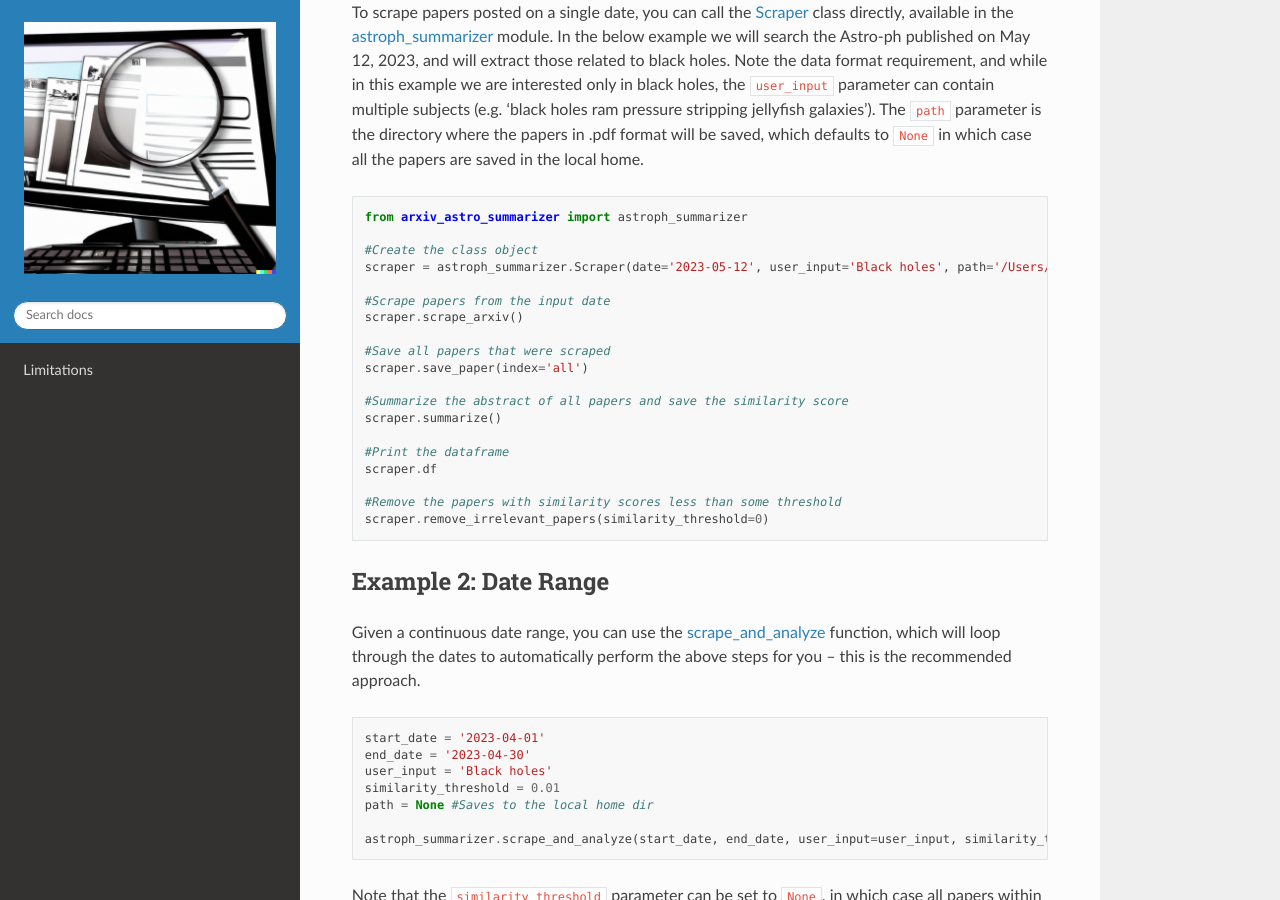
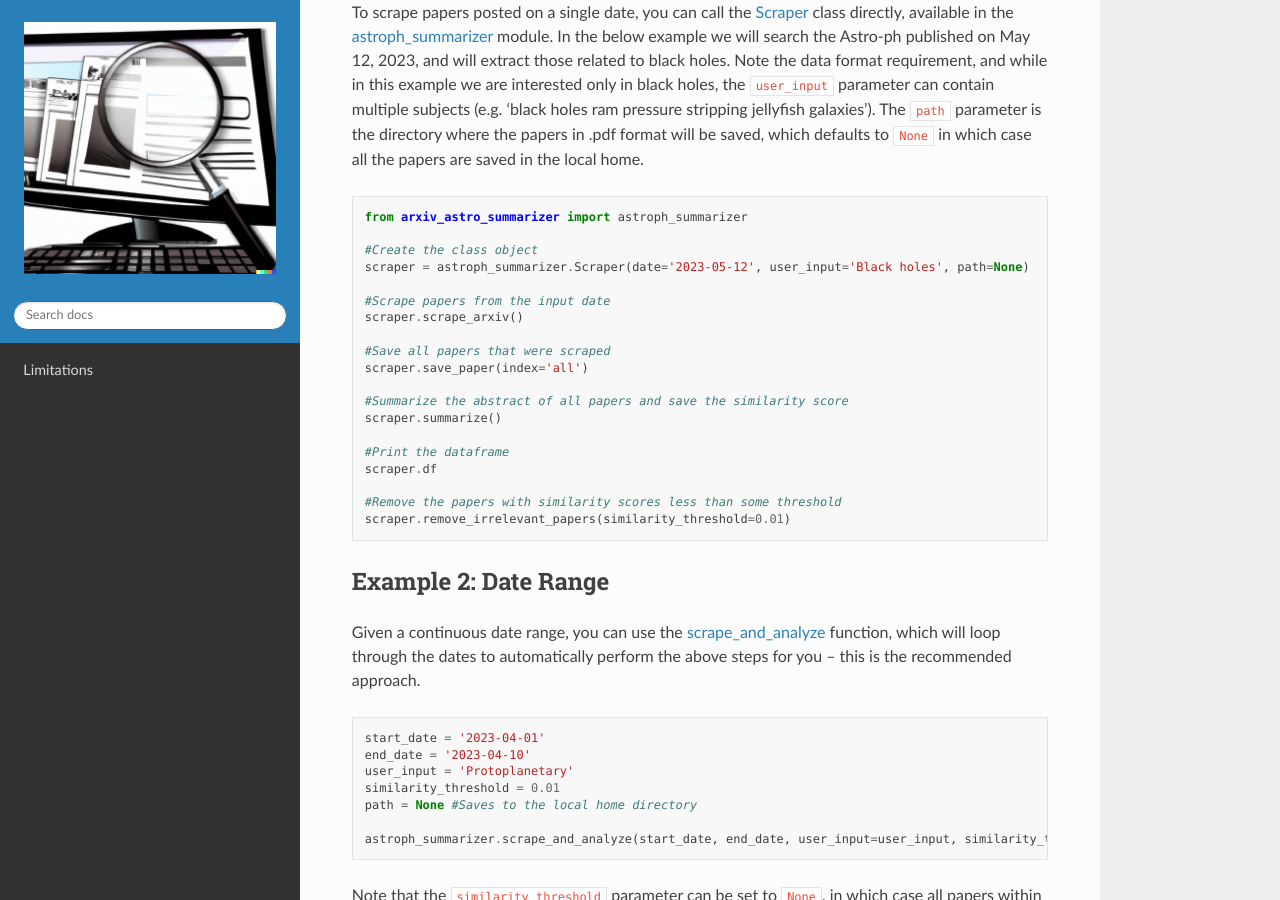
Before and after one commit to Professor-G/arxiv-astro-summarizer, a Sphinx documentation site: the page built from docs/index.rst, in a window 1280 px wide and 900 px high, scrolled down 615 px. Built offline with Sphinx 7.4.7 and the Read the Docs theme 2.0.0, drawn with Linux system fonts in a browser that asks for light colours; pages that are not in the unit, such as notebooks, are missing from menus.

Commit message:
updated example

```diff
--- a/docs/index.rst
+++ b/docs/index.rst
@@ -27,7 +27,7 @@ To scrape papers posted on a single date, you can call the `Scraper <https://arx
    from arxiv_astro_summarizer import astroph_summarizer
 
    #Create the class object
-   scraper = astroph_summarizer.Scraper(date='2023-05-12', user_input='Black holes', path='/Users/daniel/Desktop/test')
+   scraper = astroph_summarizer.Scraper(date='2023-05-12', user_input='Black holes', path=None)
 
    #Scrape papers from the input date
    scraper.scrape_arxiv()
@@ -42,7 +42,7 @@ To scrape papers posted on a single date, you can call the `Scraper <https://arx
    scraper.df
 
    #Remove the papers with similarity scores less than some threshold
-   scraper.remove_irrelevant_papers(similarity_threshold=0)
+   scraper.remove_irrelevant_papers(similarity_threshold=0.01)
 
 Example 2: Date Range
 ------------
@@ -52,10 +52,10 @@ Given a continuous date range, you can use the `scrape_and_analyze <https://arxi
 .. code-block:: python
 
    start_date = '2023-04-01'
-   end_date = '2023-04-30'
-   user_input = 'Black holes'
+   end_date = '2023-04-10'
+   user_input = 'Protoplanetary'
    similarity_threshold = 0.01
-   path = None #Saves to the local home dir
+   path = None #Saves to the local home directory
 
    astroph_summarizer.scrape_and_analyze(start_date, end_date, user_input=user_input, similarity_threshold=similarity_threshold, path=path)
 
```
